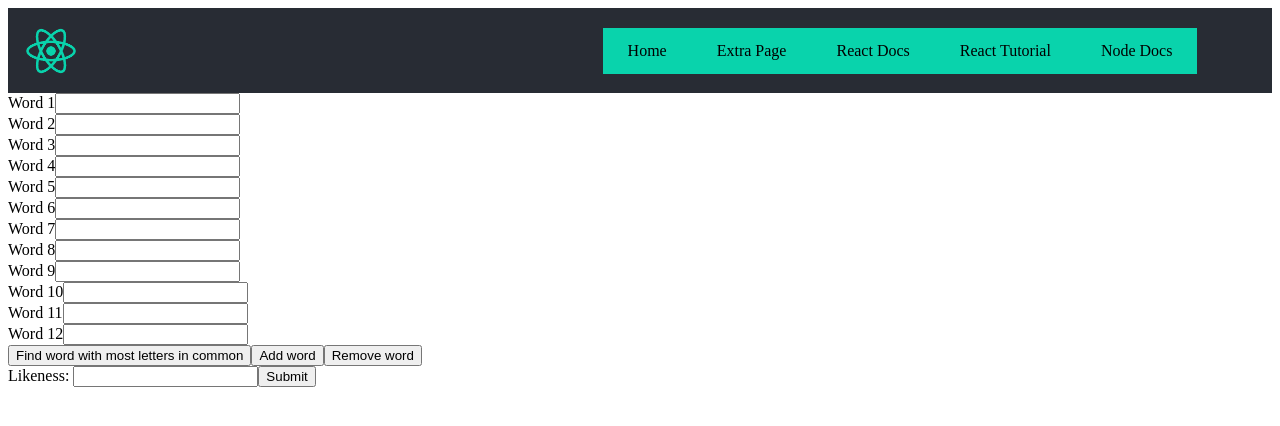
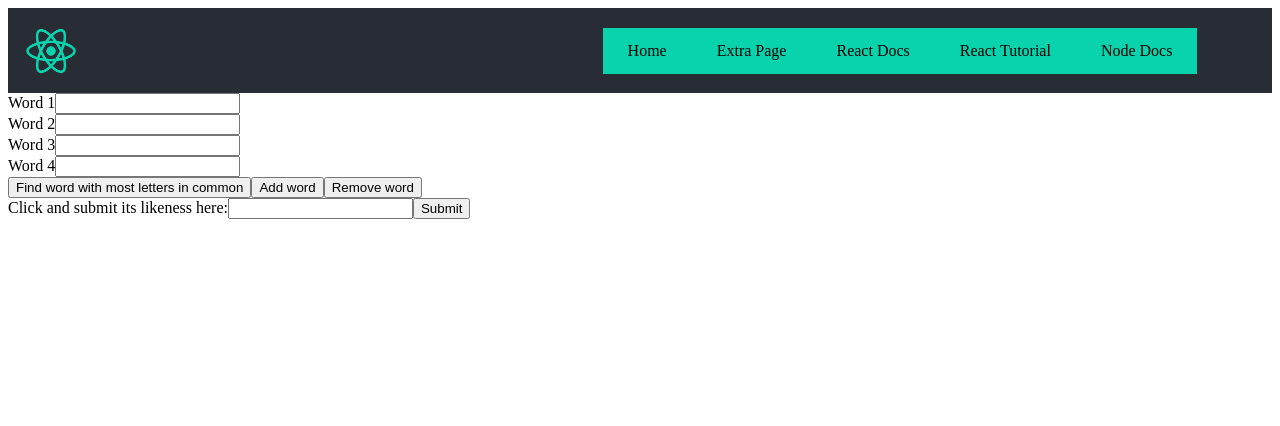
Before and after one commit to JackWittmayer/FalloutTerminalSolverOnline, a React (Create React App) app in the folder client/: page /Home in a window 1280 px wide. Both pictures are taken after a click on the button "Find word with most letters in common". Shown: the top 426 px of the page. Built offline with nearby package versions, Linux system fonts and the light colour scheme.

Commit message:
made user instructions more clear

```diff
--- a/client/src/views/Home/Home.js
+++ b/client/src/views/Home/Home.js
@@ -15,7 +15,7 @@ const ArrayButton = (props) =>
 };
 
 const Home = () => {
-    const [words, setWords] = useState(["","","","","","","","","","","",""]);
+    const [words, setWords] = useState(["","","",""]);
     const [nextGuess, setNextGuess] = useState("");
     const [guesses, setGuesses] = useState([]);
     const [likenesses, setLikenesses] = useState([0, 0, 0, 0]);
@@ -115,7 +115,7 @@ const Home = () => {
                     (
                         //allows each WordInput component to have an index
                         <form>
-                            {guesses[index] + " Likeness: "}
+                            {"Click "+ guesses[index] + " and submit its likeness here:"}
                             <label>
                                 <WordInput disabled = {likenessSubmitted[index]} updateWord = {updateLikenesses} index = {index} />
                             </label>
```
